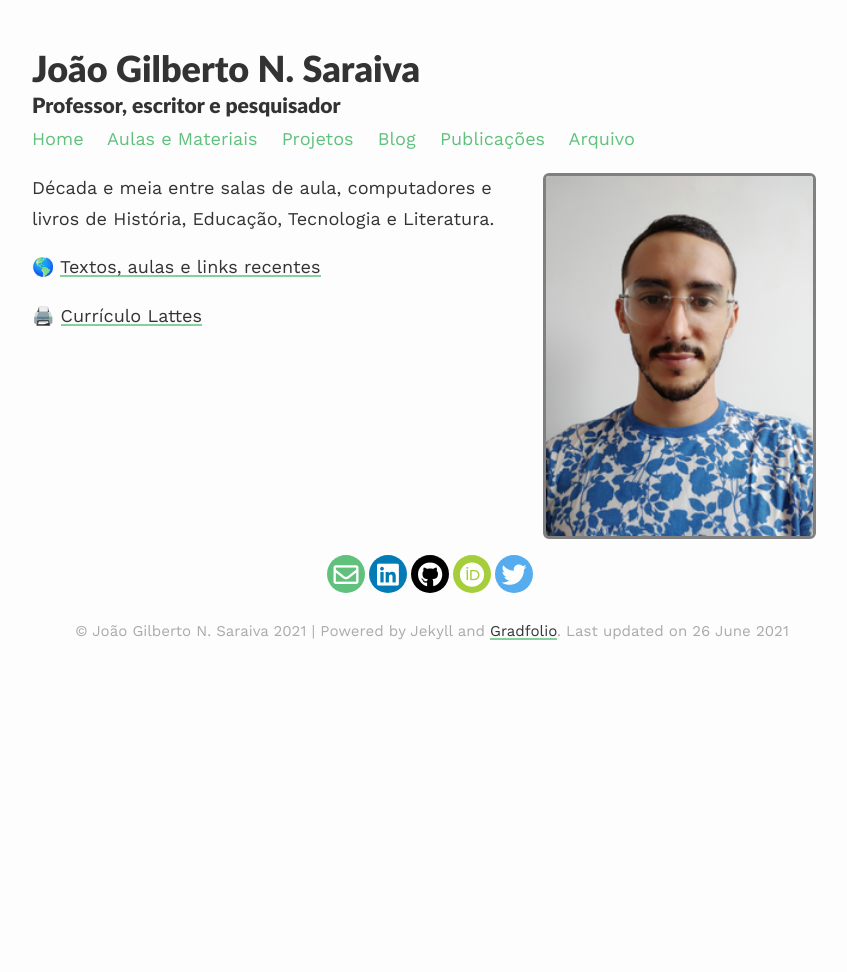
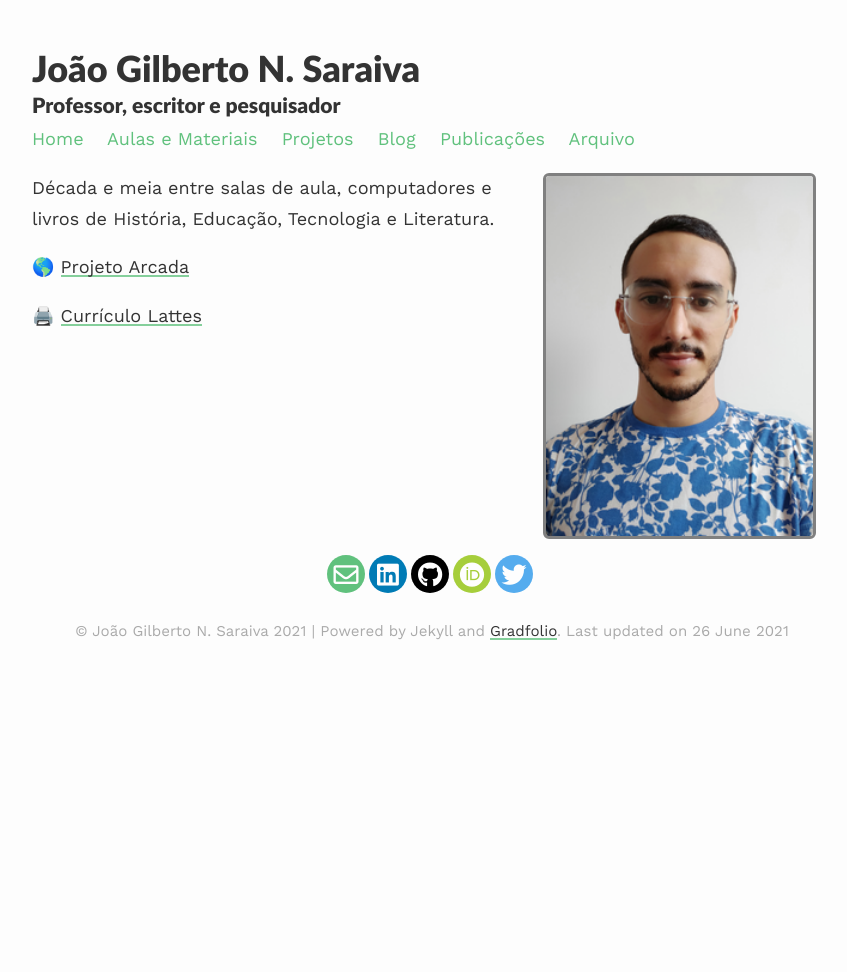
Before and after one commit to 0jonjo/0jonjo.github.io, a Jekyll site: the page built from index.md, in a window 1280 px wide. Shown: the whole page, without its empty margins (208-1055 px from the left). Built offline with Jekyll 4.4.1, drawn with Linux system fonts in a browser that asks for light colours; nearby versions of some CDN libraries.

Commit message:
Update index.md

```diff
--- a/index.md
+++ b/index.md
@@ -9,6 +9,6 @@ published: true
 
 Década e meia entre salas de aula, computadores e livros de História, Educação, Tecnologia e Literatura.
 
-🌎 [Textos, aulas e links recentes](https://linktr.ee/joaogilberto)
+🌎 [Projeto Arcada](https://0jonjo.github.io/arcada/)
 
 🖨️ [Currículo Lattes](http://lattes.cnpq.br/5459229452533929)
```
